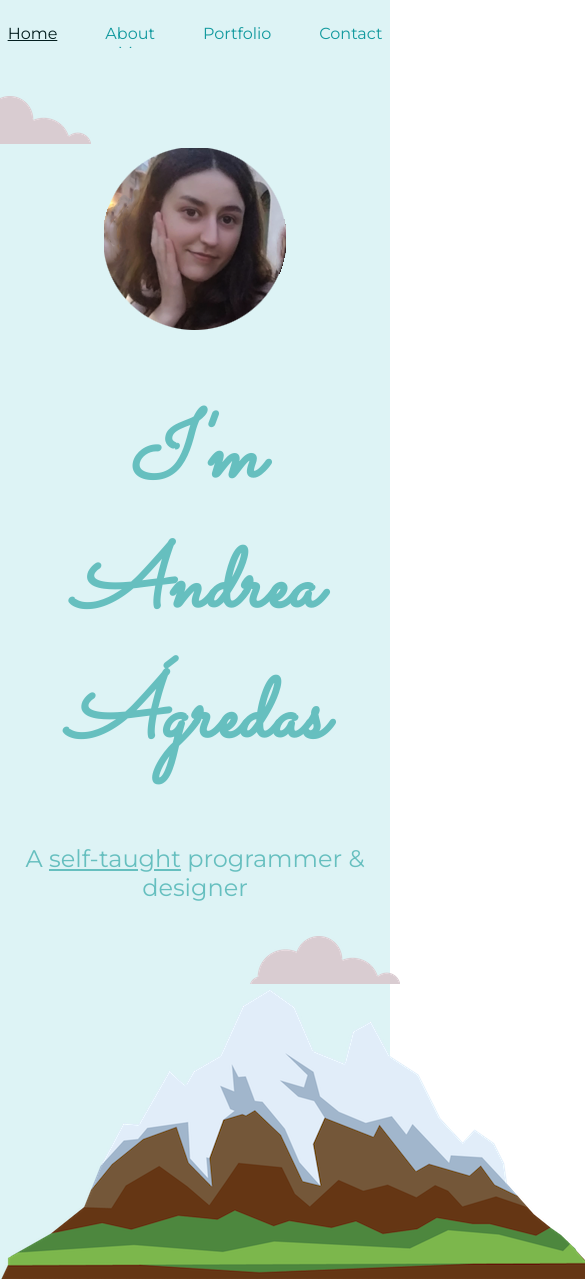
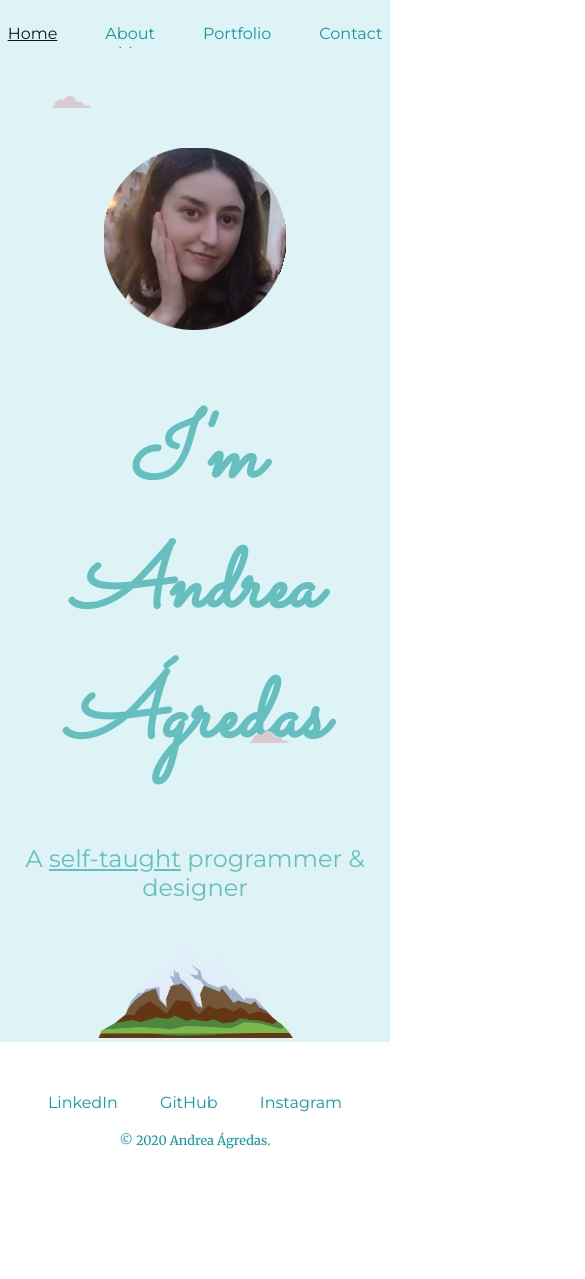
Before and after one commit to Agredas/Personal-Website, a plain HTML site: page Home.html in a window 390 px wide. Shown: the top 1279 px of the page, 585 px wide, since content can reach past the window. After the commit the page ends 1219 px from the top, so only its background shows below. Drawn offline with Linux system fonts and the light colour scheme.

Commit message:
Responsive Changes.

```diff
--- a/index.html
+++ b/Home.html
@@ -26,7 +26,7 @@
     <h1><em>I'm Andrea Ágredas</em></h1>
     <h2>A <span class="self">self-taught</span> programmer & designer</h2>
     <img class="bottom-cloud" src="img/cloud.png" alt="cloud-img">
-    <img src="img/mountain.png" alt="mountain-img">
+    <img class="mountain" src="img/mountain.png" alt="mountain-img">
   </div>
 
 
--- a/css/styleHome.css
+++ b/css/styleHome.css
@@ -1,5 +1,6 @@
 body{
   margin: 0;
+  width: auto;
   text-align: center;
   font-family: 'Merriweather', serif;
 }
@@ -42,6 +43,7 @@ body{
 }
 
 #middle{
+  width: auto;
   background-color: #ddf3f5;
   position: relative;
   padding-top: 6.25em;
@@ -49,12 +51,14 @@ body{
 
 
 h1{
+  width: auto;
   font-family: 'Sacramento', cursive;
   font-size: 5.6em;
   color: #66BFBf;
 }
 
 h2{
+  width: auto;
   font-family: 'Montserrat', sans-serif;
   color: #66BFBf;
   font-weight: normal;
@@ -66,15 +70,22 @@ h2{
   position: absolute;
   right: 18.7em;
   top: 3em;
+  width: 10%;
 }
 
 .bottom-cloud{
   position: absolute;
   left: 15.6em;
   bottom: 18.7em;
+  width: 10%;
+}
+
+.mountain{
+  width: 50%;
 }
 
 #footer{
+  width: auto;
   padding: 3.1em 0 3.1em 0;
 }
 
```
Also changed, not shown: .icarukTime.json.
